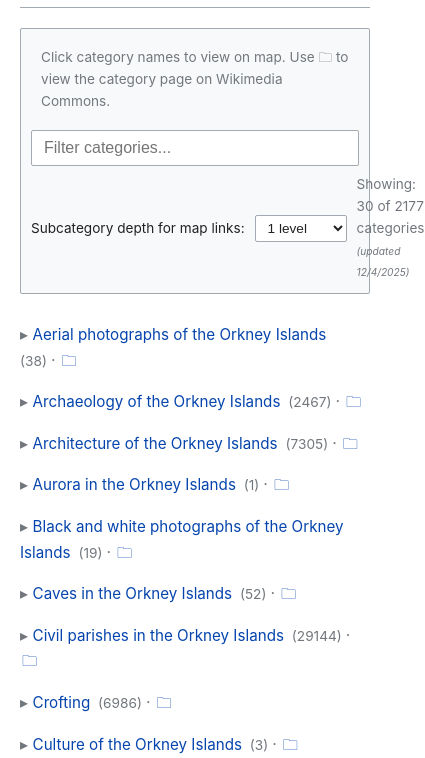
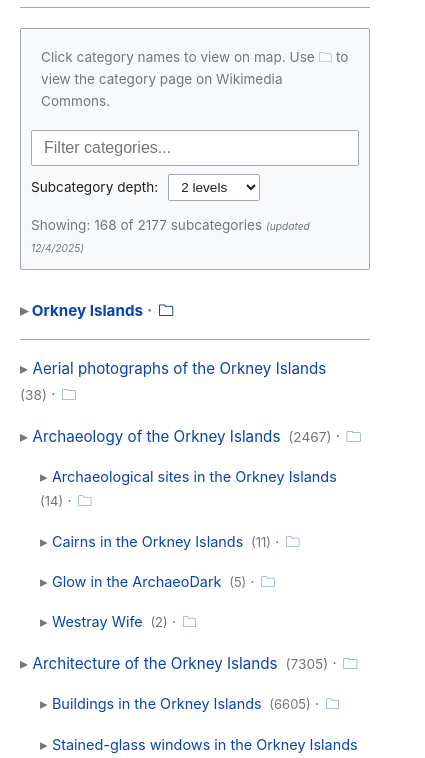
Before and after one commit to dgplacenames/links, a plain HTML site: page index.html in a window 390 px wide. Shown: the part 73-831 px from the top of the page, 425 px wide, since content can reach past the window. Drawn offline with Linux system fonts and the light colour scheme.

Commit message:
Update, mobile fixes

```diff
--- a/index.html
+++ b/index.html
@@ -74,17 +74,12 @@
             border-color: #3366cc;
         }
 
-        .search-stats {
-            font-size: 0.85em;
-            color: #72777d;
-            margin-left: auto;
-        }
-
         .depth-control {
             margin-top: 8px;
             display: flex;
             align-items: center;
             gap: 10px;
+            flex-wrap: wrap;
         }
 
         .depth-label {
@@ -106,6 +101,13 @@
         #depth-select:focus {
             outline: none;
             border-color: #3366cc;
+        }
+
+        .search-stats {
+            font-size: 0.85em;
+            color: #72777d;
+            flex-basis: 100%;
+            margin-top: 4px;
         }
 
         .link-list .category-entry {
@@ -151,6 +153,8 @@
             color: #72777d;
             text-decoration: none;
             font-size: 0.9em;
+            /* Font stack for folder icon: tries Unicode first, falls back to color emoji */
+            font-family: "Segoe UI Emoji", "Apple Color Emoji", "Noto Color Emoji", sans-serif;
         }
 
         .icon-link:hover {
@@ -251,7 +255,7 @@
 
 <body>
     <div class="header">
-        <a href="https://commons.wikimedia.org/" target="_blank">
+        <a href="https://commons.wikimedia.org/" target="_blank" rel="noopener noreferrer">
             <img src="https://commons.wikimedia.org/static/images/icons/commonswiki.svg" alt="Commons icon" class="logo-icon">
         </a>
         <h1>Orkney Map Links</h1>
@@ -265,10 +269,10 @@
         <input type="text" id="search-input" placeholder="Filter categories...">
 
         <div class="depth-control">
-            <label class="depth-label" for="depth-select">Subcategory depth for map links:</label>
+            <label class="depth-label" for="depth-select">Subcategory depth:</label>
             <select id="depth-select">
-                <option value="1" selected>1 level</option>
-                <option value="2">2 levels</option>
+                <option value="1">1 level</option>
+                <option value="2" selected>2 levels</option>
                 <option value="3">3 levels</option>
                 <option value="4">4 levels</option>
                 <option value="5">5 levels</option>
@@ -284,7 +288,7 @@
 
     <script>
         let currentSearchTerm = '';
-        let subcategoryDepth = 1;
+        let subcategoryDepth = 2;
         let allCategories = [];
         const container = document.getElementById('orkney-links');
 
@@ -304,11 +308,13 @@
             const wrapper = document.createElement('div');
             wrapper.className = `category-entry level-${category.level}`;
             wrapper.setAttribute('data-category-name', category.name.toLowerCase());
+            wrapper.setAttribute('data-name-raw', category.name);
             wrapper.setAttribute('data-level', category.level);
 
             const mapLink = document.createElement('a');
             mapLink.href = mapUrl;
             mapLink.target = '_blank';
+            mapLink.rel = 'noopener noreferrer';
 
             const nameSpan = document.createElement('span');
             nameSpan.className = 'category-name';
@@ -330,9 +336,10 @@
             const catLink = document.createElement('a');
             catLink.href = categoryUrl;
             catLink.target = '_blank';
+            catLink.rel = 'noopener noreferrer';
             catLink.className = 'icon-link';
             catLink.title = 'View category page on Commons';
-            catLink.innerHTML = '🗀';
+            catLink.textContent = '🗀';
 
             linksContainer.appendChild(catLink);
             wrapper.appendChild(linksContainer);
@@ -343,7 +350,30 @@
         function renderCategories() {
             container.innerHTML = '';
 
+            // Add parent "Orkney Islands" category first
+            const parentCategory = {
+                name: 'Orkney Islands',
+                level: 1,
+                files: window.orkneyIslandsFiles || 0
+            };
+            const parentWrapper = createCategoryLink(parentCategory);
+            parentWrapper.style.display = 'block';
+            parentWrapper.style.fontWeight = 'bold';
+            parentWrapper.setAttribute('data-parent', 'true');
+            container.appendChild(parentWrapper);
+
+            // Add separator
+            const separator = document.createElement('div');
+            separator.style.borderTop = '1px solid #a2a9b1';
+            separator.style.marginTop = '8px';
+            separator.style.marginBottom = '8px';
+            separator.setAttribute('data-separator', 'true');
+            container.appendChild(separator);
+
             allCategories.forEach(category => {
+                // Skip if it's already the parent category
+                if (category.name === 'Orkney Islands') return;
+
                 const wrapper = createCategoryLink(category);
 
                 // Depth filtering
@@ -364,29 +394,28 @@
 
         function applySearchToLink(link, searchTerm) {
             const categoryName = link.getAttribute('data-category-name');
+            const rawName = link.getAttribute('data-name-raw');
             const nameSpan = link.querySelector('.category-name');
 
-            if (!nameSpan) return;
+            if (!nameSpan || !rawName) return;
 
             if (searchTerm === '') {
                 link.classList.remove('hidden');
-                // Reset text (remove highlight)
-                const text = nameSpan.textContent.trim();
-                nameSpan.textContent = text;
+                // Reset to original name
+                nameSpan.textContent = rawName;
                 return;
             }
 
             if (categoryName.includes(searchTerm)) {
                 link.classList.remove('hidden');
 
-                const text = nameSpan.textContent.trim();
-                const lowerText = text.toLowerCase();
+                const lowerText = rawName.toLowerCase();
                 const index = lowerText.indexOf(searchTerm);
 
                 nameSpan.innerHTML =
-                    text.substring(0, index) +
-                    `<span class="highlight">${text.substring(index, index + searchTerm.length)}</span>` +
-                    text.substring(index + searchTerm.length);
+                    rawName.substring(0, index) +
+                    `<span class="highlight">${rawName.substring(index, index + searchTerm.length)}</span>` +
+                    rawName.substring(index + searchTerm.length);
 
             } else {
                 link.classList.add('hidden');
@@ -395,20 +424,21 @@
 
         function updateSearchStats() {
             const searchStats = document.getElementById('search-stats');
-            const visible = container.querySelectorAll('.category-entry:not(.hidden)[style*="display: block"]');
+            const visible = container.querySelectorAll('.category-entry:not([data-parent]):not(.hidden)[style*="display: block"]');
 
-            searchStats.textContent = `Showing: ${visible.length} of ${allCategories.length} categories`;
+            const totalCount = allCategories.filter(cat => cat.name !== 'Orkney Islands').length;
+
+            searchStats.textContent = `Showing: ${visible.length} of ${totalCount} subcategories`;
         }
 
         function updateAllLinks() {
-            const wrappers = container.querySelectorAll('.category-entry');
+            const wrappers = container.querySelectorAll('.category-entry:not([data-parent])');
 
             wrappers.forEach(wrapper => {
                 const mapLink = wrapper.querySelector('a');
-                const nameSpan = mapLink.querySelector('.category-name');
-                if (!nameSpan) return;
+                const categoryName = wrapper.getAttribute('data-name-raw');
+                if (!categoryName) return;
 
-                const categoryName = nameSpan.textContent.trim();
                 const encodedCategory = encodeURIComponent(categoryName);
 
                 let mapUrl;
@@ -423,7 +453,7 @@
         }
 
         function filterCategoriesByDepth() {
-            const wrappers = container.querySelectorAll('.category-entry');
+            const wrappers = container.querySelectorAll('.category-entry:not([data-parent])');
 
             wrappers.forEach(wrapper => {
                 const level = parseInt(wrapper.getAttribute('data-level'));
@@ -435,6 +465,11 @@
                 }
             });
 
+            // Reapply search highlighting to newly visible items
+            if (currentSearchTerm) {
+                wrappers.forEach(wrapper => applySearchToLink(wrapper, currentSearchTerm));
+            }
+
             updateSearchStats();
         }
 
@@ -444,7 +479,7 @@
             searchInput.addEventListener('input', e => {
                 currentSearchTerm = e.target.value.toLowerCase().trim();
 
-                const wrappers = container.querySelectorAll('.category-entry');
+                const wrappers = container.querySelectorAll('.category-entry:not([data-parent])');
                 wrappers.forEach(wrapper => applySearchToLink(wrapper, currentSearchTerm));
 
                 updateSearchStats();
@@ -477,6 +512,13 @@
                 const data = await response.json();
                 allCategories = data.categories;
 
+                // Find Orkney Islands in the data to get its file count
+                const orkneyIslands = data.categories.find(cat => cat.name === 'Orkney Islands');
+                if (orkneyIslands) {
+                    // Store for use in renderCategories
+                    window.orkneyIslandsFiles = orkneyIslands.files || 0;
+                }
+
                 renderCategories();
                 setupSearch();
                 setupDepthControl();
```
